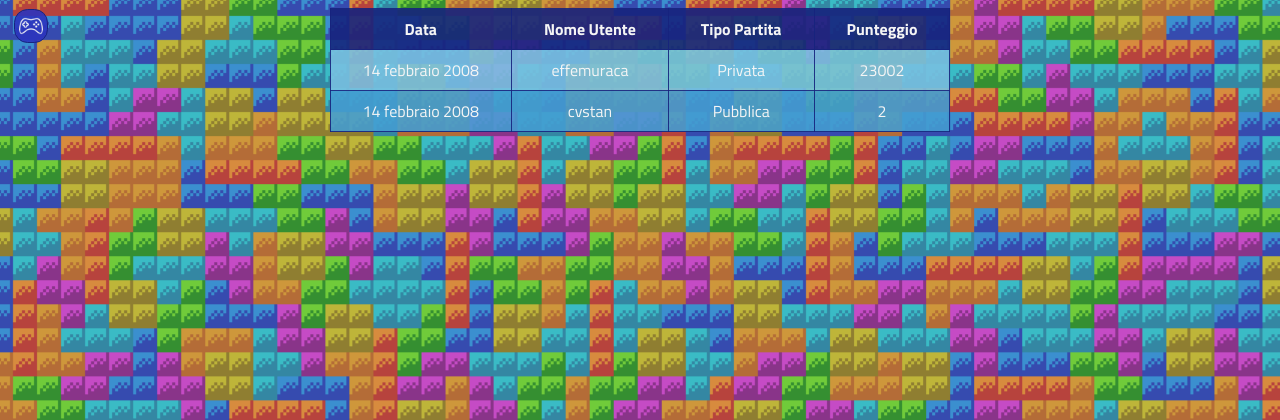
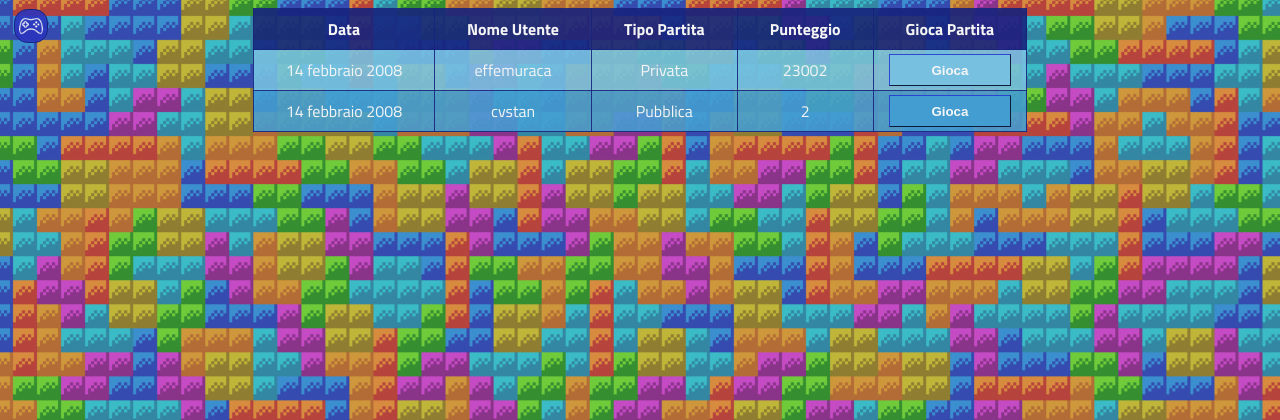
Before and after one commit to effemuraca/Tetris-PLUS, a PHP site: page /salvate.html in a window 1280 px wide. Shown: the top 420 px of the page. Run offline with PHP 8.4, Linux system fonts and the light colour scheme; some web fonts are replaced.

Commit message:
minor changes

```diff
--- a/Progetto/css/modalità.css
+++ b/Progetto/css/modalità.css
@@ -10,7 +10,6 @@ a {
 
 button {
     display: inline;
-    cursor: help;
     background-color: inherit;
     padding: 0rem;
     border-width: 0rem;
@@ -83,7 +82,6 @@ button:hover p {
     }
 }
 
-/*sui telefoni deve essere possibile vedere le info facendo click sul bottone */
 @media screen and (max-width: 1000px) {
     button p {
         width: 87vw;
@@ -126,7 +124,7 @@ button:hover p {
         background-color: rgba(23, 36, 126, 0.9);
     }
 
-    td >    img {
+    td > img {
         display: block;
         padding: 0.5vh;
         width: auto;
--- a/Progetto/css/tabella.css
+++ b/Progetto/css/tabella.css
@@ -29,3 +29,25 @@ tbody tr:nth-child(odd) {
 tbody tr:nth-child(even) {
     background-color: rgba(68, 157, 209, 0.9);
 }
+
+button {
+    color: rgb(245, 245, 245);
+    width: 80%;
+    height: 2rem;
+    border-width: 0.1rem;
+    border-color: rgba(23, 36, 126, 0.9);
+    font-weight: bold;
+
+}
+
+tbody tr:nth-child(odd) button{
+    background-color: rgba(120, 192, 224, 1);
+}
+
+tbody tr:nth-child(even) button{
+    background-color: rgba(68, 157, 209, 1);
+}
+
+td.bottone {
+    padding: 0rem;
+}
--- a/Progetto/css/tetris.css
+++ b/Progetto/css/tetris.css
@@ -31,7 +31,7 @@ nav img {
     background-color: rgba(44, 53, 190, 0.9);
 }
 
-button {
+nav button {
     background-color: transparent;
     border: 0rem;
 }
--- a/Progetto/salvate.html
+++ b/Progetto/salvate.html
@@ -40,6 +40,9 @@
                     <td>
                         Punteggio
                     </td>
+                    <td>
+                        Gioca Partita
+                    </td>
                 </tr>
             </thead>
             <tbody>
@@ -58,6 +61,11 @@
                     <td>
                         23002
                     </td>
+                    <td class="bottone">
+                        <button>
+                            Gioca
+                        </button>
+                    </td>
                 </tr>
                 <tr>
                     <td>
@@ -74,6 +82,11 @@
                     <td>
                         2
                     </td>
+                    <td class="bottone">
+                        <button>
+                            Gioca
+                        </button>
+                    </td>
                 </tr>
             </tbody>
         </table>
--- a/Progetto/singleplayer.html
+++ b/Progetto/singleplayer.html
@@ -37,8 +37,10 @@
             <div id="punteggio">
             </div>
         </aside>
-        <table id="tabellone">
-        </table>
+        <main>
+            <table id="tabellone">
+            </table>
+        </main>
     </div>
 
 
```
Also changed, not shown: Progetto/css/singleplayer.css (+32 -7 lines), Progetto/js/tetris.js (+10 -15 lines), Progetto/modalità.html (+5 -5 lines).
